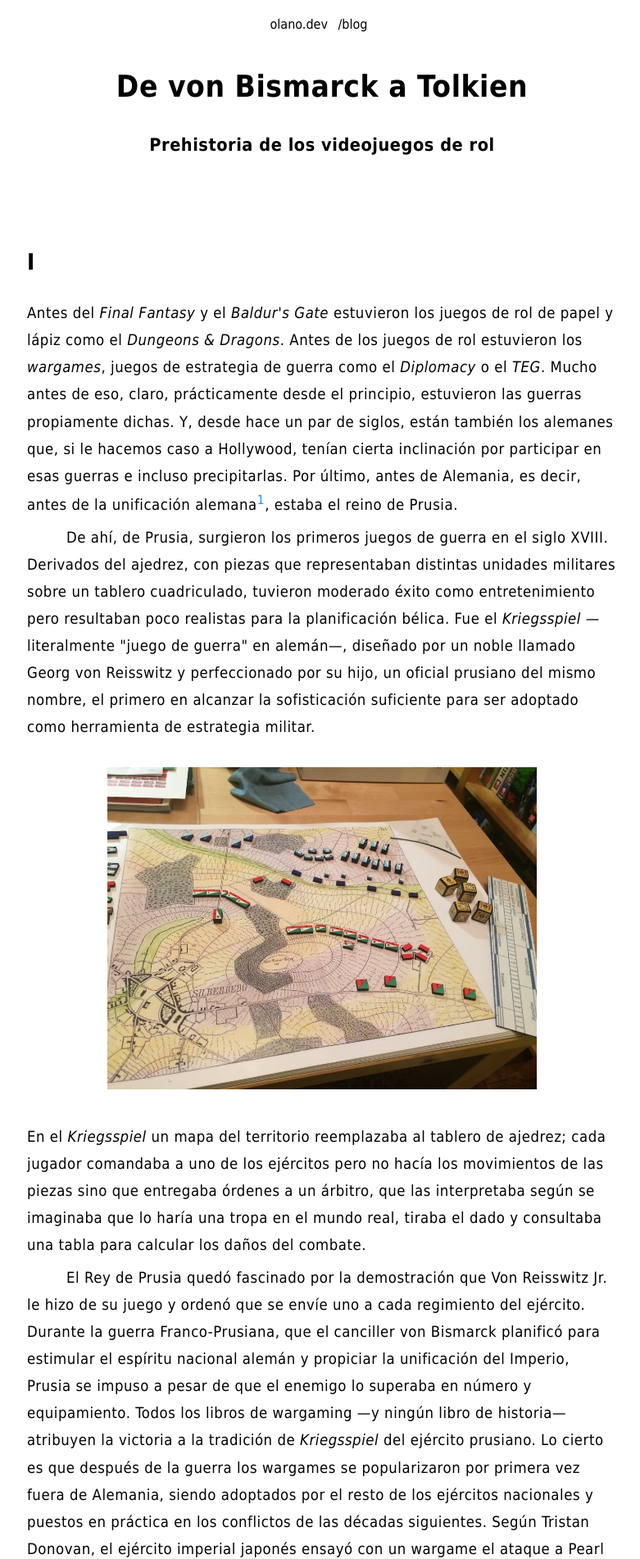
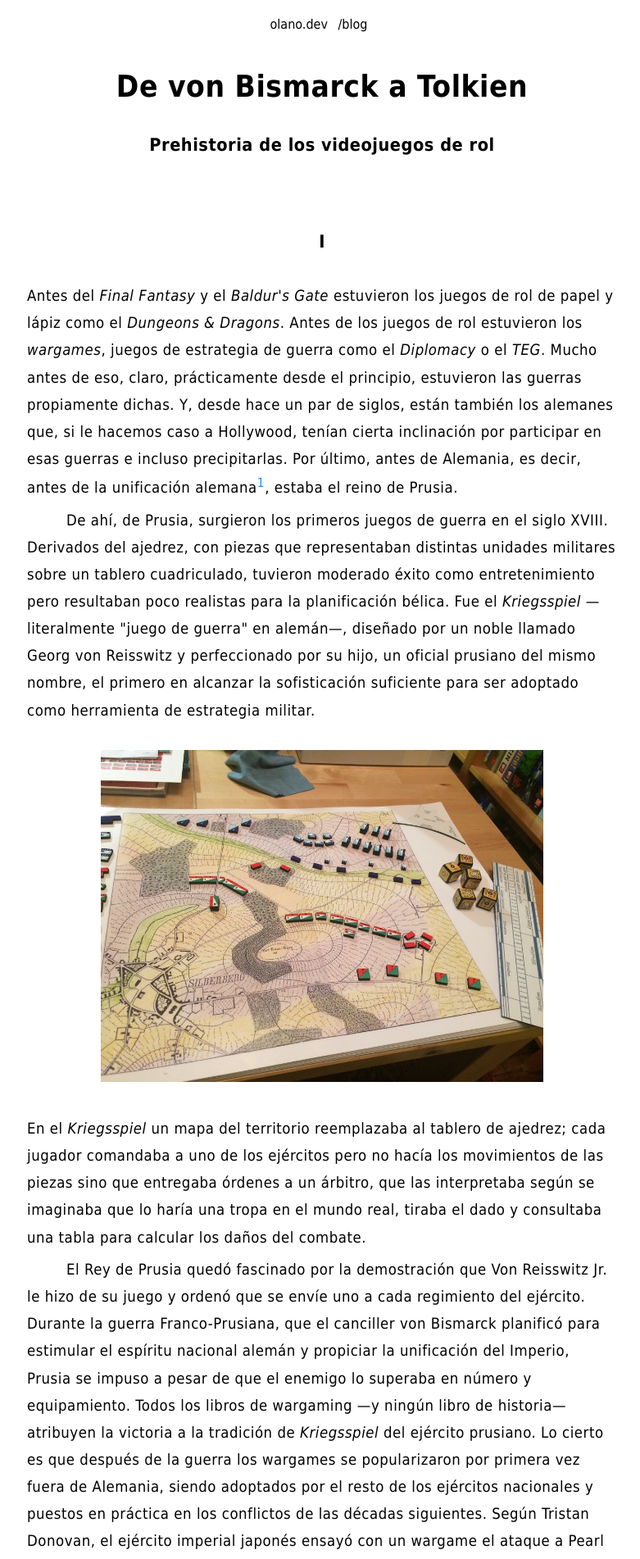
Before and after one commit to facundoolano/olano.dev, a Jekyll site: the page built from _posts/2023-04-27-de-von-bismarck-a-tolkien.html, in a window 1280 px wide. Shown: the top 1902 px of the page at 82% size, without its empty margins (247-1028 px from the left). Built offline with Jekyll 4.4.1, drawn with Linux system fonts in a browser that asks for light colours.

Commit message:
improve headings and image sizes

```diff
--- a/_layouts/post.html
+++ b/_layouts/post.html
@@ -12,7 +12,6 @@
     <h1>{{ page.title }}</h1>
     {% if page.subtitle %}<h3 class="subtitle">{{ page.subtitle }}</h3>{% endif  %}
 
-    <br/>
     <br/>
 
     {{ content }}
--- a/_posts/2023-04-27-de-von-bismarck-a-tolkien.html
+++ b/_posts/2023-04-27-de-von-bismarck-a-tolkien.html
@@ -11,9 +11,9 @@
 ---
 
 
-<div id="outline-container-org11bb9f5" class="outline-2">
-<h2 id="org11bb9f5">I</h2>
-<div class="outline-text-2" id="text-org11bb9f5">
+<div class="org-center"><h3>I</h3></div>
+
+
 <p>
 Antes del <i>Final Fantasy</i> y el <i>Baldur's Gate</i> estuvieron los juegos de rol de papel y lápiz como el <i>Dungeons &amp; Dragons</i>. Antes de los juegos de rol estuvieron los <i>wargames</i>, juegos de estrategia de guerra como el <i>Diplomacy</i> o el <i>TEG</i>. Mucho antes de eso, claro, prácticamente desde el principio, estuvieron las guerras propiamente dichas. Y, desde hace un par de siglos, están también los alemanes que, si le hacemos caso a Hollywood, tenían cierta inclinación por participar en esas guerras e incluso precipitarlas. Por último, antes de Alemania, es decir, antes de la unificación alemana<sup><a id="fnr.1" class="footref" href="#fn.1">1</a></sup>, estaba el reino de Prusia.
 </p>
@@ -23,7 +23,7 @@
 </p>
 
 <div class="text-center">
- <img src="../assets/img/rpg/kriegsspiel.jpg" width="80%">
+ <img src="../assets/img/rpg/kriegsspiel.jpg">
 </div>
 
 <p>
@@ -37,12 +37,10 @@
 <p>
 Pero a fines de 1945 el ejército estadounidense ya usaba la ENIAC para calcular trayectorias balísticas y John Von Neumann diseñaba a su máquina sucesora, la primera computadora moderna. El futuro de la estrategia militar era digital; los juegos de guerra quedaron reducidos a entretenimiento para hobbistas. Claro que, en la segunda mitad del siglo XX, la industria del entretenimiento es adonde irían los estadounidenses a realizar su Sueño Americano.
 </p>
-</div>
-</div>
 
-<div id="outline-container-orgfc6fa97" class="outline-2">
-<h2 id="orgfc6fa97">II</h2>
-<div class="outline-text-2" id="text-orgfc6fa97">
+<div class="org-center"><h3>II</h3></div>
+
+
 <p>
 Hasta los años 50, los juegos de guerra circulaban como libros de reglas y dejaban a los jugadores la tarea de conseguir miniaturas y montar maquetas para los ejércitos, un pasatiempo más cercano al modelismo ferroviario del Reverendo Alegría que a los juegos de tablero. Fue Charles S. Roberts quien vio el negocio de distribuir reglamento, piezas y mapa en una caja, y en 1952 publicó <i>Tactics</i>, el primer juego de guerra comercial, dando inicio a una "era dorada" del wargaming.
 </p>
@@ -61,7 +59,7 @@
 </p>
 
 <div class="text-center">
- <img src="../assets/img/rpg/dnd.jpg" width="40%">
+ <img src="../assets/img/rpg/dnd.jpg">
 </div>
 
 <p>
@@ -75,8 +73,6 @@
 <p>
 Después de un auge en el período 1975-1980, el universo del wargaming se contrajo otra vez al lugar que tenía en el siglo XIX, un nicho delimitado por el Rin y el Mar del Norte, pasatiempo de nostálgicos y excéntricos minuciosos<sup><a id="fnr.2" class="footref" href="#fn.2">2</a></sup>. Quedaron como vestigios el <i>Risk</i>, los videojuegos de estrategia militar y el <i>Dungeons and Dragons,</i> fenómeno de sótanos y dormitorios universitarios que inspiraría en los hackers una próxima ola.
 </p>
-</div>
-</div>
 
 <div id="outline-container-orga2677c9" class="outline-2">
 <h2 id="orga2677c9">Fuentes</h2>
--- a/assets/css/main.css
+++ b/assets/css/main.css
@@ -67,7 +67,7 @@
 }
 
 .layout-post .org-center, .layout-post .text-center {
-    margin: 2rem;
+    margin: 2rem 0;
 }
 
 .layout-post .footpara {
@@ -81,6 +81,18 @@
     text-align: right;
 }
 
+.layout-post img {
+    max-width: 75%;
+}
+
+@media (max-width: 600px) {
+    .layout-post img {
+        max-width: 100%;
+    }
+}
+
+
+
 pre.src {
     font-size: 1rem;
     overflow-x: auto;
```
Also changed, not shown: org/_posts/2023-04-27-de-von-bismarck-a-tolkien.org (+10 -4 lines).
